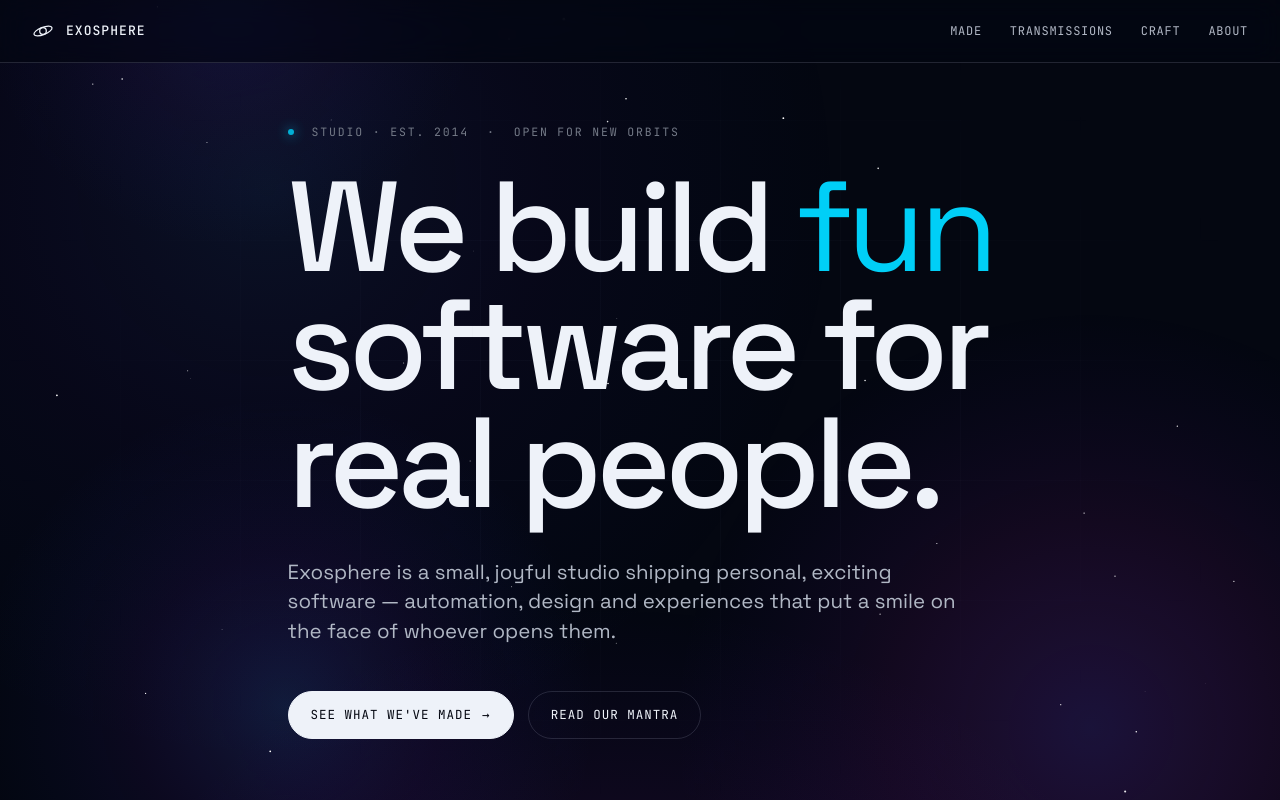
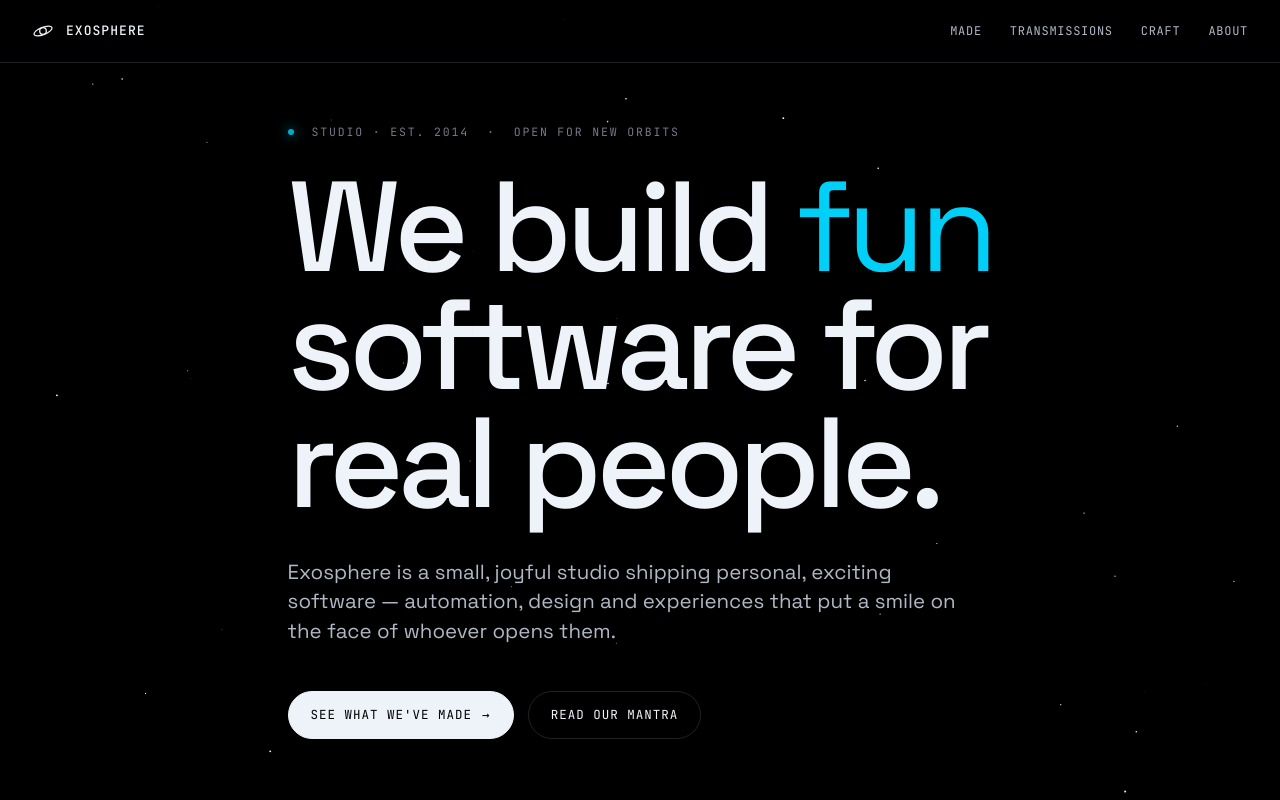
Before and after one commit to groenborg/exosphere.fyi, an Astro site: page / in a window 1280 px wide. Shown: the top 800 px of the page. Built offline with nearby package versions, Linux system fonts and the light colour scheme; Astro itself is replaced by a stand-in of ours.

Commit message:
chore: cleanup

```diff
--- a/public/sky.js
+++ b/public/sky.js
@@ -1,5 +1,5 @@
 // EXOSPHERE — sky canvas
-// Renders: parallax stars (4 depths), nebula clouds, shooting stars, cursor stardust trail.
+// Renders: parallax stars (4 depths), shooting stars.
 
 (function () {
   const canvas = document.getElementById("sky");
@@ -16,14 +16,11 @@
   const cfg = (window.__sky = window.__sky || {
     density: 1.0, // 0..2
     parallax: 1.0, // 0..2
-    nebula: true,
     star: [255, 255, 255],
   });
 
   const layers = []; // star layers (depth, speed)
-  const nebulas = []; // nebula blobs
   const shooting = []; // shooting stars
-  const dust = []; // cursor trail particles
 
   function rebuildLayers() {
     layers.length = 0;
@@ -55,22 +52,6 @@
     }
   }
 
-  function rebuildNebula() {
-    nebulas.length = 0;
-    const c = 5;
-    for (let i = 0; i < c; i++) {
-      nebulas.push({
-        x: Math.random() * W,
-        y: Math.random() * H * 1.6,
-        r: 240 + Math.random() * 380,
-        h: 200 + Math.random() * 140, // hue
-        ph: Math.random() * Math.PI * 2,
-        sp: 0.0008 + Math.random() * 0.0014,
-        a: 0.1 + Math.random() * 0.16,
-      });
-    }
-  }
-
   function resize() {
     DPR = Math.min(window.devicePixelRatio || 1, 2);
     W = window.innerWidth;
@@ -81,7 +62,6 @@
     canvas.style.height = H + "px";
     ctx.setTransform(DPR, 0, 0, DPR, 0, 0);
     rebuildLayers();
-    rebuildNebula();
   }
 
   function maybeSpawnShooting() {
@@ -96,27 +76,6 @@
         len: 80 + Math.random() * 80,
       });
     }
-  }
-
-  function drawNebula() {
-    if (!cfg.nebula) return;
-    ctx.save();
-    ctx.globalCompositeOperation = "lighter";
-    for (const n of nebulas) {
-      n.ph += n.sp;
-      const x = n.x + Math.sin(n.ph) * 18;
-      const y = n.y - scrollY * 0.08 + Math.cos(n.ph * 0.7) * 14;
-      const r = n.r;
-      const g = ctx.createRadialGradient(x, y, 0, x, y, r);
-      g.addColorStop(0, `hsla(${n.h}, 80%, 60%, ${n.a})`);
-      g.addColorStop(0.5, `hsla(${n.h + 40}, 70%, 50%, ${n.a * 0.4})`);
-      g.addColorStop(1, `hsla(${n.h}, 80%, 50%, 0)`);
-      ctx.fillStyle = g;
-      ctx.beginPath();
-      ctx.arc(x, y, r, 0, Math.PI * 2);
-      ctx.fill();
-    }
-    ctx.restore();
   }
 
   function drawStars(t) {
@@ -164,62 +123,15 @@
     }
   }
 
-  function drawDust() {
-    for (let i = dust.length - 1; i >= 0; i--) {
-      const p = dust[i];
-      p.x += p.vx;
-      p.y += p.vy;
-      p.vx *= 0.96;
-      p.vy *= 0.96;
-      p.vy += 0.005; // very gentle "down" drift
-      p.life -= 0.018;
-      if (p.life <= 0) {
-        dust.splice(i, 1);
-        continue;
-      }
-      const [sr, sg, sb] = cfg.star;
-      const a = Math.max(0, p.life) * 0.9;
-      ctx.fillStyle = `rgba(${sr},${sg},${sb},${a})`;
-      ctx.beginPath();
-      ctx.arc(p.x, p.y, p.r * p.life, 0, Math.PI * 2);
-      ctx.fill();
-    }
-  }
-
   function frame(t) {
     const dt = t - lastT;
     lastT = t;
     ctx.clearRect(0, 0, W, H);
-    drawNebula();
     drawStars(t);
     maybeSpawnShooting();
     drawShooting();
-    drawDust();
     requestAnimationFrame(frame);
   }
-
-  // cursor stardust
-  let lastDust = 0;
-  window.addEventListener(
-    "pointermove",
-    (e) => {
-      const now = performance.now();
-      if (now - lastDust < 18) return;
-      lastDust = now;
-      const burst = 1 + Math.floor(Math.random() * 2);
-      for (let i = 0; i < burst; i++) {
-        dust.push({
-          x: e.clientX + (Math.random() - 0.5) * 6,
-          y: e.clientY + (Math.random() - 0.5) * 6,
-          vx: (Math.random() - 0.5) * 0.6,
-          vy: (Math.random() - 0.5) * 0.6 - 0.1,
-          r: 1.0 + Math.random() * 1.4,
-          life: 1.0,
-        });
-      }
-    },
-    { passive: true }
-  );
 
   window.addEventListener(
     "scroll",
@@ -239,9 +151,6 @@
     setParallax(v) {
       cfg.parallax = v;
     },
-    setNebula(v) {
-      cfg.nebula = !!v;
-    },
     setStarColor(rgb) {
       cfg.star = rgb;
     },
--- a/src/components/Sky.astro
+++ b/src/components/Sky.astro
@@ -1,5 +1,4 @@
 ---
 ---
 <canvas id="sky"></canvas>
-<div id="sky-grid" aria-hidden="true"></div>
 <script is:inline src="/sky.js"></script>
--- a/src/layouts/BaseLayout.astro
+++ b/src/layouts/BaseLayout.astro
@@ -14,7 +14,6 @@ import "../styles/prose.css";
 interface Props {
   title: string;
   description?: string;
-  mood?: "deep" | "retro" | "glassy";
   hero?: "minimal" | "orbit" | "planet";
   currentPath?: string;
   page?: string;
@@ -23,7 +22,6 @@ interface Props {
 const {
   title,
   description = "A small studio building joyful, personal software.",
-  mood = "deep",
   hero = "minimal",
   currentPath = Astro.url.pathname,
   page,
@@ -45,7 +43,7 @@ const {
       rel="stylesheet"
     />
   </head>
-  <body data-mood={mood} data-hero={hero} {...(page ? { 'data-page': page } : {})}>
+  <body data-hero={hero} {...(page ? { 'data-page': page } : {})}>
     <Sky />
     <Nav currentPath={currentPath} />
     <main>
--- a/src/styles/base.css
+++ b/src/styles/base.css
@@ -53,20 +53,6 @@ button {
   pointer-events: none;
 }
 
-#sky-grid {
-  position: fixed;
-  inset: 0;
-  z-index: 0;
-  pointer-events: none;
-  background-image:
-    linear-gradient(var(--grid) 1px, transparent 1px),
-    linear-gradient(90deg, var(--grid) 1px, transparent 1px);
-  background-size: 120px 120px;
-  mask-image: radial-gradient(ellipse at center, black 30%, transparent 75%);
-  -webkit-mask-image: radial-gradient(ellipse at center, black 30%, transparent 75%);
-  opacity: 0.55;
-}
-
 main,
 header,
 footer {
--- a/src/styles/craft.css
+++ b/src/styles/craft.css
@@ -8,8 +8,7 @@ body[data-page="craft"] {
   --bg: #08090a;
   --accent: rgb(235, 238, 242);
 }
-body[data-page="craft"] #sky,
-body[data-page="craft"] #sky-grid {
+body[data-page="craft"] #sky {
   display: none;
 }
 
--- a/src/styles/made.css
+++ b/src/styles/made.css
@@ -7,8 +7,7 @@ body[data-page="made"] {
   --bg: #08090a;
   --accent: rgb(235, 238, 242);
 }
-body[data-page="made"] #sky,
-body[data-page="made"] #sky-grid {
+body[data-page="made"] #sky {
   display: none;
 }
 
--- a/src/styles/tokens.css
+++ b/src/styles/tokens.css
@@ -8,8 +8,8 @@
   --font-serif: "Lora", Georgia, "Times New Roman", serif;
   --font-mono: "JetBrains Mono", ui-monospace, "SF Mono", Menlo, monospace;
 
-  /* default mood: deep space */
-  --bg: oklch(0.13 0.025 265);
+  /* background + foreground */
+  --bg: oklch(0 0 0);
   --bg-2: oklch(0.17 0.03 265);
   --surface: oklch(0.2 0.035 265 / 0.55);
   --hairline: oklch(0.85 0.03 265 / 0.16);
@@ -18,42 +18,5 @@
   --fg-3: oklch(0.58 0.02 265);
   --accent: oklch(0.78 0.16 215);
   --accent-2: oklch(0.72 0.18 305);
-  --nebula-a: oklch(0.55 0.2 280 / 0.22);
-  --nebula-b: oklch(0.62 0.18 200 / 0.18);
   --star: 255, 255, 255;
-  --grid: oklch(0.85 0.03 265 / 0.05);
 }
-
-/* retro-futurist */
-body[data-mood="retro"] {
-  --bg: oklch(0.93 0.025 80);
-  --bg-2: oklch(0.89 0.035 75);
-  --surface: oklch(0.88 0.04 75 / 0.7);
-  --hairline: oklch(0.3 0.06 50 / 0.22);
-  --fg: oklch(0.24 0.05 50);
-  --fg-2: oklch(0.38 0.06 50);
-  --fg-3: oklch(0.55 0.05 50);
-  --accent: oklch(0.62 0.18 40);
-  --accent-2: oklch(0.55 0.16 25);
-  --nebula-a: oklch(0.7 0.16 50 / 0.3);
-  --nebula-b: oklch(0.65 0.14 30 / 0.22);
-  --star: 80, 50, 30;
-  --grid: oklch(0.3 0.06 50 / 0.08);
-}
-
-/* glassy modern */
-body[data-mood="glassy"] {
-  --bg: oklch(0.16 0.045 245);
-  --bg-2: oklch(0.2 0.055 245);
-  --surface: oklch(0.3 0.06 245 / 0.42);
-  --hairline: oklch(0.85 0.04 245 / 0.2);
-  --fg: oklch(0.98 0.005 245);
-  --fg-2: oklch(0.82 0.03 245);
-  --fg-3: oklch(0.62 0.04 245);
-  --accent: oklch(0.82 0.14 175);
-  --accent-2: oklch(0.74 0.16 285);
-  --nebula-a: oklch(0.6 0.18 200 / 0.28);
-  --nebula-b: oklch(0.55 0.18 295 / 0.22);
-  --star: 220, 235, 255;
-  --grid: oklch(0.85 0.04 245 / 0.06);
-}
--- a/src/styles/transmissions.css
+++ b/src/styles/transmissions.css
@@ -7,8 +7,7 @@ body[data-page="transmissions"] {
   --bg: #08090a;
   --accent: rgb(235, 238, 242);
 }
-body[data-page="transmissions"] #sky,
-body[data-page="transmissions"] #sky-grid {
+body[data-page="transmissions"] #sky {
   display: none;
 }
 
```
